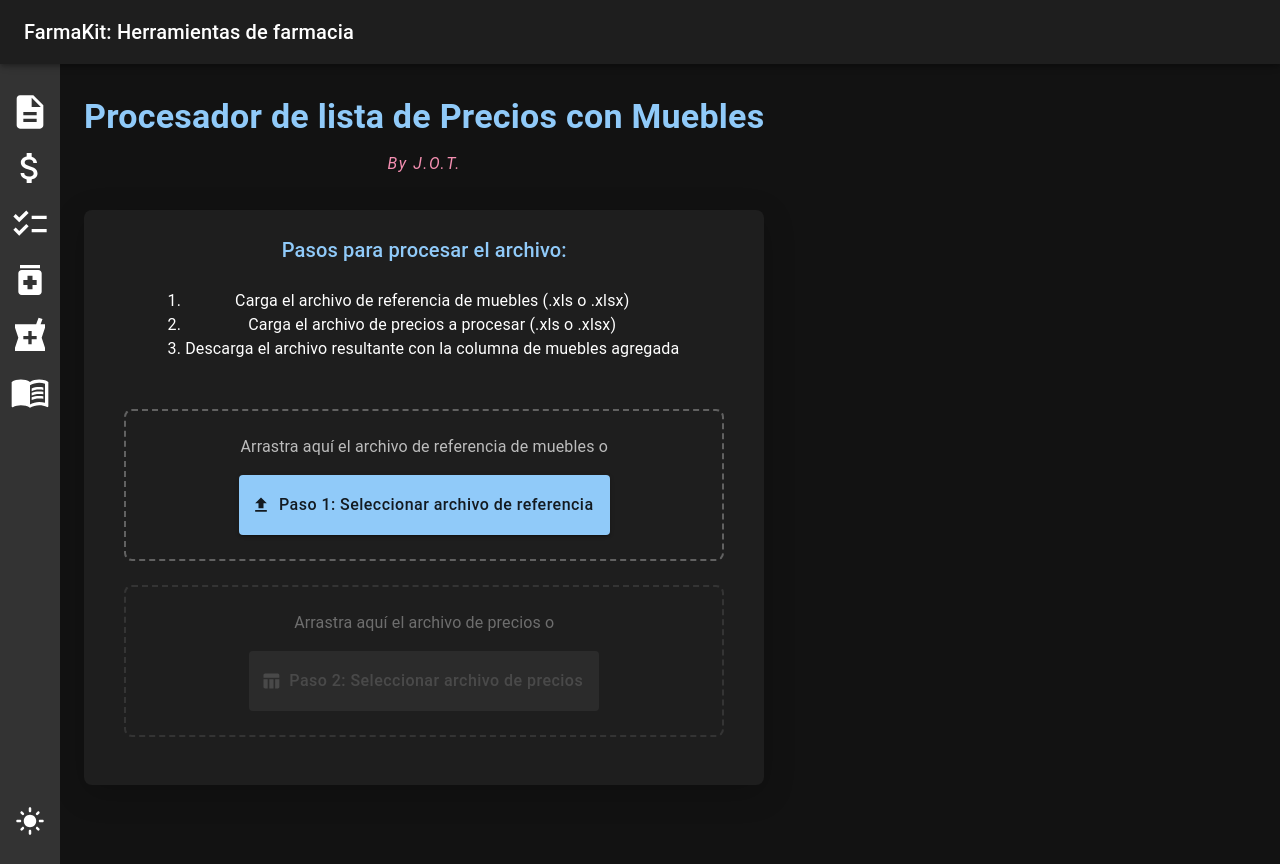
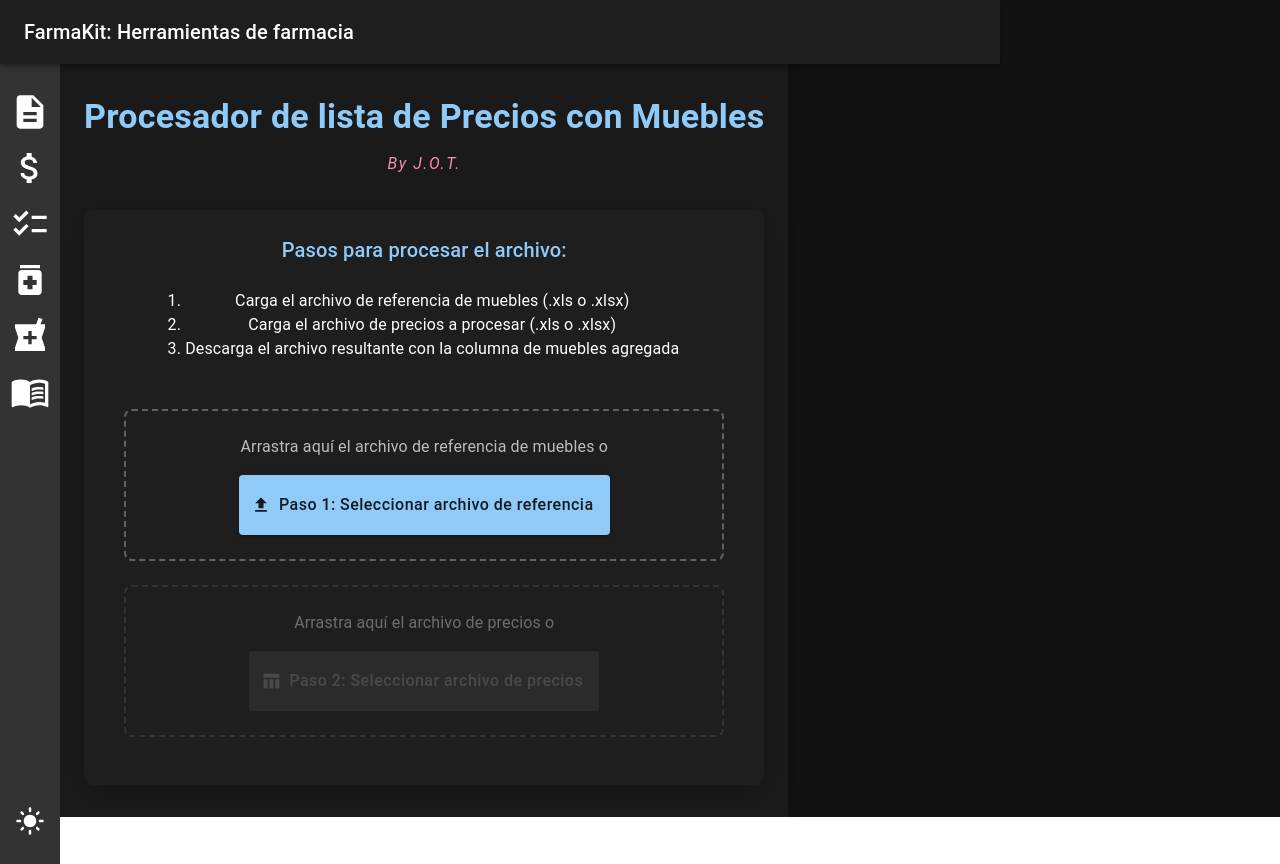
Before and after one commit to JorgeTrip/Agregar_mueble_actualizacion_precio, a React (Vite) app: page / in a window 1280 px wide. After the commit the page ends 817 px from the top, so only its background shows below. Built offline with nearby package versions, Linux system fonts and the light colour scheme.

Commit message:
Agrego un box para contener toda la aplicación de no más de 1000px de ancho, poniendo distinto color de fondo para identificar el espacio de app y el desocupado en la pantalla.

```diff
--- a/src/App.jsx
+++ b/src/App.jsx
@@ -24,6 +24,8 @@ const createAppTheme = (mode) => createTheme({
     background: {
       default: mode === 'dark' ? '#121212' : '#f5f5f5',
       paper: mode === 'dark' ? '#1e1e1e' : '#ffffff',
+      appContainer: mode === 'dark' ? '#1a1a1a' : '#ffffff', // Fondo para el contenedor de la app
+      outsideApp: mode === 'dark' ? '#0a0a0a' : '#e0e0e0', // Fondo para el área fuera de la app
     },
   },
   components: {
@@ -80,8 +82,41 @@ function App() {
     <ThemeProvider theme={theme}>
       {/* Normalización de estilos CSS para consistencia entre navegadores */}
       <CssBaseline />
+      {/* Fondo para toda la aplicación */}
+      <Box sx={{
+        backgroundColor: theme.palette.background.outsideApp,
+        minHeight: '100vh',
+        width: '100%',
+        position: 'fixed',
+        top: 0,
+        left: 0,
+        right: 0,
+        bottom: 0,
+        zIndex: -1
+      }} />
+      {/* Contenedor principal que mantiene todo centrado */}
+      <Box sx={{
+        display: 'flex',
+        flexDirection: 'column',
+        maxWidth: '1000px',
+        margin: '0 auto',
+        minHeight: '100vh',
+        position: 'relative',
+        zIndex: 1
+      }}>
         {/* Navbar superior fijo */}
-      <AppBar position="fixed" sx={{ zIndex: (theme) => theme.zIndex.drawer + 1 }}>
+        <AppBar position="fixed" sx={{
+          zIndex: (theme) => theme.zIndex.drawer + 1,
+          width: '100%',
+          maxWidth: '1000px',
+          left: '50%',
+          transform: 'translateX(-50%)',
+          '@media (min-width: 1000px)': {
+            left: 'auto',
+            transform: 'none',
+            right: 'auto'
+          }
+        }}>
           <Toolbar>
             <Typography variant="h6" noWrap component="div" sx={{ flexGrow: 1 }}>
               FarmaKit: Herramientas de farmacia
@@ -89,7 +124,17 @@ function App() {
           </Toolbar>
         </AppBar>
         {/* Contenedor principal con estructura flexible */}
-      <Box sx={{ display: 'flex', pt: '64px' }}> {/* Añadir padding-top para compensar el navbar fijo */}
+        <Box
+          sx={{
+            display: 'flex',
+            pt: '64px',
+            backgroundColor: theme.palette.background.appContainer, // Fondo distintivo para el área de la app
+            boxShadow: '0 0 10px rgba(0,0,0,0.2)', // Sombra sutil para distinguir del fondo
+            minHeight: '100vh', // Altura mínima para que ocupe toda la pantalla
+            width: '100%',
+            flexGrow: 1
+          }}
+        > {/* Añadir padding-top para compensar el navbar fijo */}
         {/* Barra lateral de navegación que recibe la función para cambiar de componente y controlar el tema */}
         <Sidebar
           onSelect={setSelectedComponent}
@@ -99,27 +144,31 @@ function App() {
         {/* Área principal de contenido */}
         <Box
           sx={{
-            minHeight: '100vh',
+            minHeight: 'calc(100vh - 64px)',
             display: 'flex',
             flexDirection: 'column',
             alignItems: 'center',
-            backgroundColor: theme.palette.background.default,
+            backgroundColor: theme.palette.background.appContainer,
             flexGrow: 1,
             // Eliminar margen superior ya que se aplicó padding-top al contenedor padre
             marginTop: 0,
             marginLeft: { xs: 0, sm: '60px' }, // Margen izquierdo para compensar el sidebar en desktop
             paddingBottom: { xs: '60px', sm: 0 }, // Padding inferior para compensar el navbar móvil
-            width: '100%'
+            width: { xs: '100%', sm: 'calc(100% - 60px)' }, // Ancho ajustado para compensar el sidebar
+            position: 'relative'
           }}
         >
           {/* Contenedor principal para todos los componentes */}
           <Container
-            maxWidth="lg"
+            maxWidth={false}
             sx={{
               display: 'flex',
               flexDirection: 'column',
               alignItems: 'center',
               width: '100%',
+              padding: { xs: '0 16px', sm: '0 24px' },
+              boxSizing: 'border-box',
+              margin: '0 auto',
             }}
           >
             {/* Componente de inicio - Procesador de archivos */}
@@ -188,6 +237,7 @@ function App() {
           </Container>
         </Box>
         </Box>
+      </Box>
     </ThemeProvider>
   );
 }
--- a/src/components/CashAssistant.jsx
+++ b/src/components/CashAssistant.jsx
@@ -98,7 +98,7 @@ function CashAssistant() {
   };
 
   return (
-    <Box sx={{ p: 3 }}>
+    <Box sx={{ p: 3, width: '100%', maxWidth: '1000px', margin: '0 auto' }}>
       <Typography variant="h4" component="h1" gutterBottom sx={{ color: '#90caf9', fontWeight: 'bold', textAlign: 'center', mb: 2 }}>
         Asistente de Arqueo de Caja
       </Typography>
--- a/src/components/ClosureChecklist.jsx
+++ b/src/components/ClosureChecklist.jsx
@@ -139,7 +139,7 @@ function ClosureChecklist() {
   };
 
   return (
-    <Box sx={{ p: 3 }}>
+    <Box sx={{ p: 3, width: '100%', maxWidth: '1000px', margin: '0 auto' }}>
       <Typography variant="h4" component="h1" gutterBottom sx={{ color: '#90caf9', fontWeight: 'bold', textAlign: 'center', mb: 2 }}>
         Checklist de Cierre
       </Typography>
--- a/src/components/FileProcessor.jsx
+++ b/src/components/FileProcessor.jsx
@@ -357,7 +357,7 @@ const FileProcessor = () => {
       sx={{
         p: 3,
         width: '100%',
-        maxWidth: 1200,
+        maxWidth: '1000px', // Ajustado para coincidir con el ancho máximo de la navbar
         margin: '0 auto',
         backgroundColor: 'background.paper',
         borderRadius: 2,
```
Lines whose indentation alone changed are shown as unchanged.
